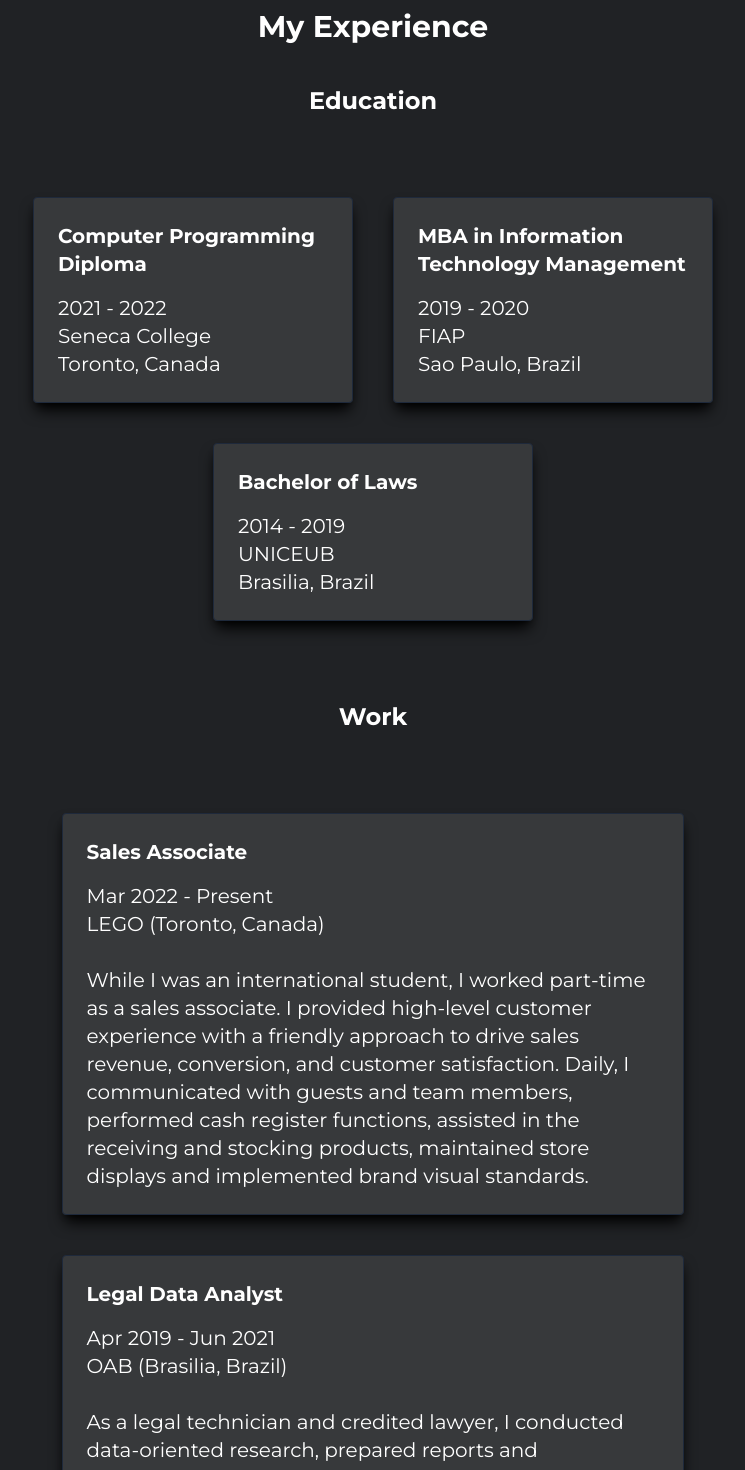
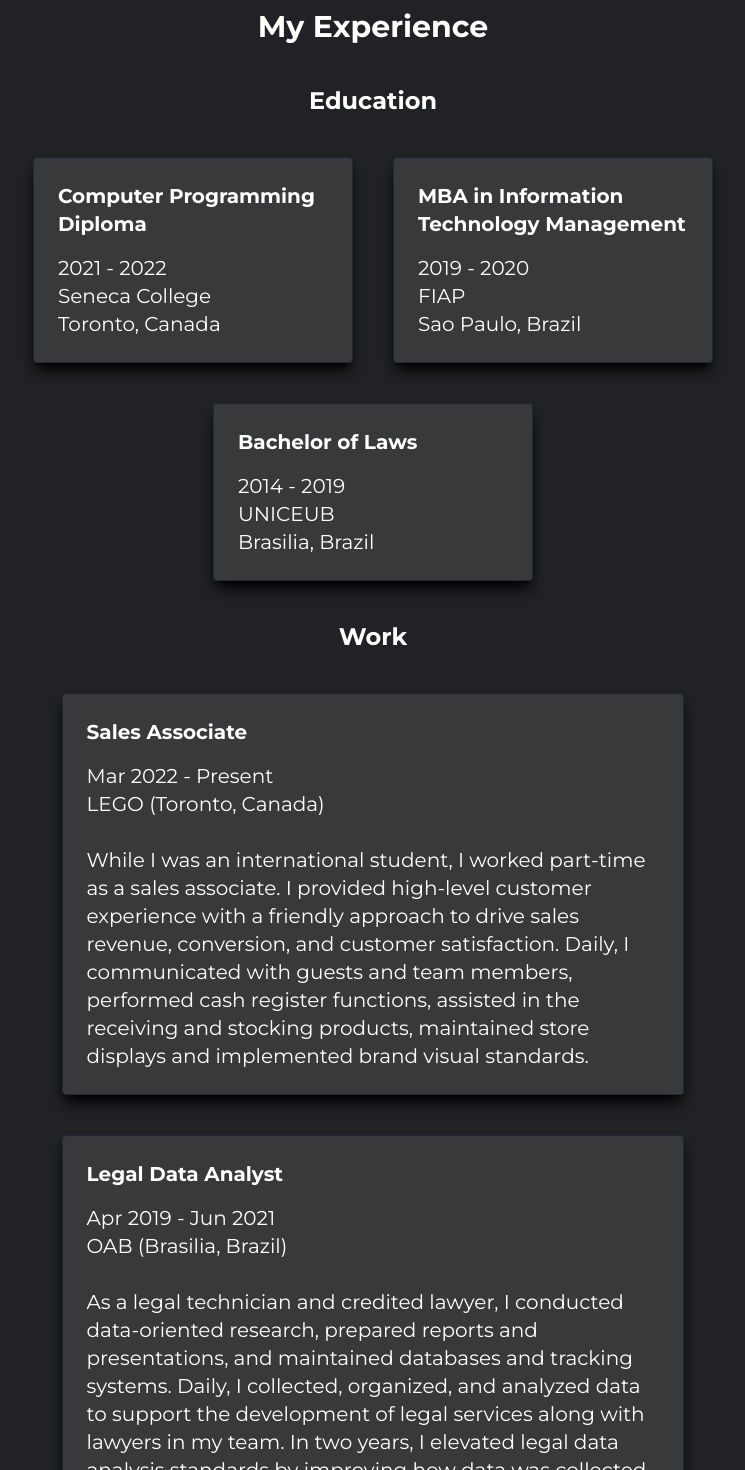
Before and after one commit to fmeneses-graca/my-website, a Next.js app: page / in a window 1280 px wide. Shown: the part 3240-4710 px from the top of the page, without its empty margins (307-1052 px from the left). Built offline with nearby package versions, Linux system fonts and the light colour scheme.

Commit message:
Small padding adjusts

```diff
--- a/components/experience.js
+++ b/components/experience.js
@@ -7,7 +7,7 @@ export default function Experience() {
 
             <h2>Education</h2>
 
-            <div className="flex-container">
+            <div className="flex-container py-0">
                 <Card style="small-card" title="Computer Programming Diploma" text={senecaCardText()} />
                 <Card style="small-card" title="MBA in Information Technology Management" text={fiapCardText()} />
                 <Card style="small-card" title="Bachelor of Laws" text={uniceubCardText()} />
@@ -15,7 +15,7 @@ export default function Experience() {
 
             <h2>Work</h2>
 
-            <div className="flex-container">
+            <div className="flex-container py-0">
                 <Card style="large-card" title="Sales Associate" text={legoCardText()} />
                 <Card style="large-card" title="Legal Data Analyst" text={oabCardText()} />
             </div>
```
